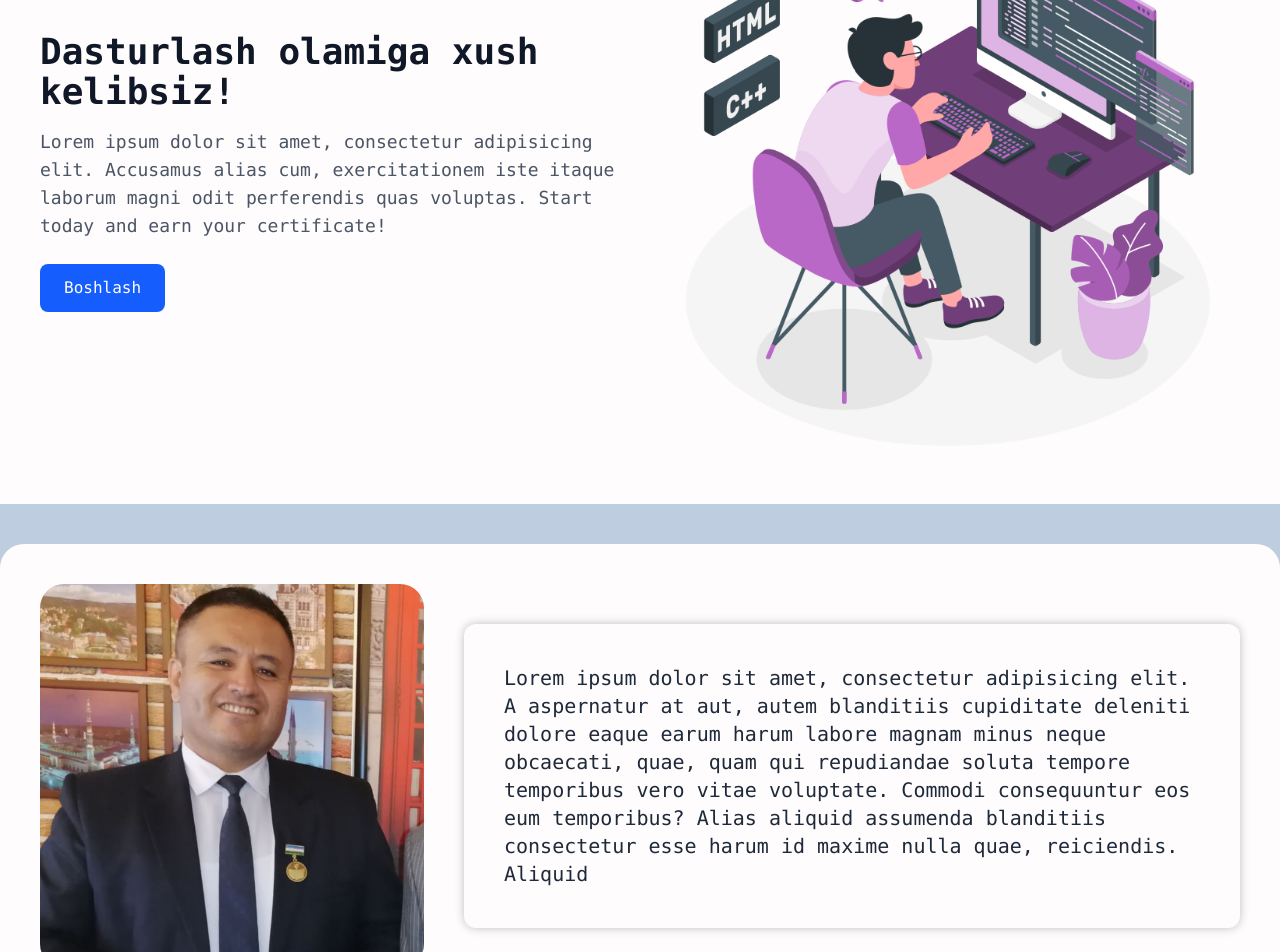
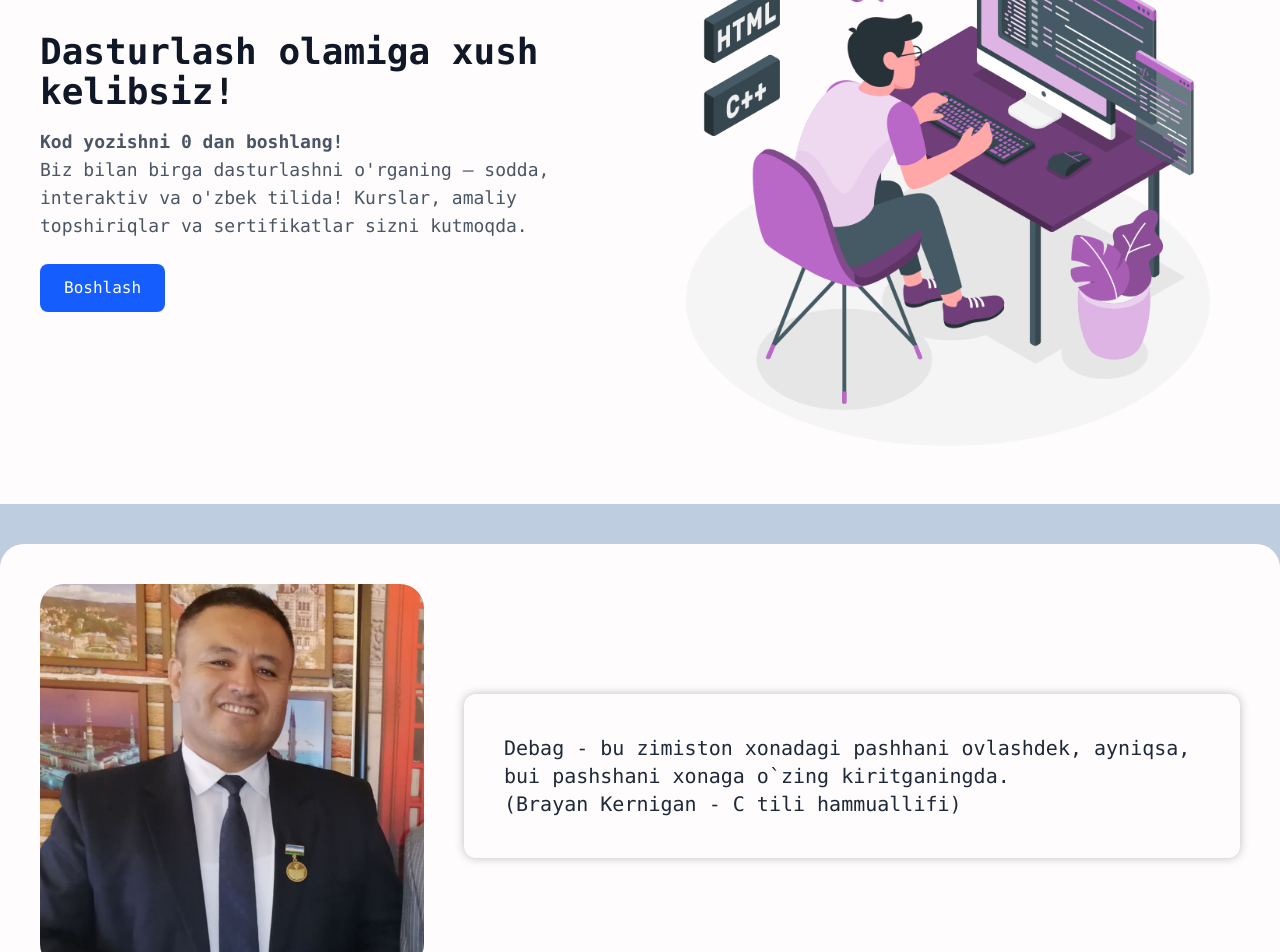
Before and after one commit to OtabekBoboqulov/ucode_frontend, a React (Vite) app: page / in a window 1280 px wide. Shown: the part 200-1152 px from the top of the page. Built offline with nearby package versions, Linux system fonts and the light colour scheme; no server answers.

Commit message:
modify header and intro

```diff
--- a/src/components/Header/Header.jsx
+++ b/src/components/Header/Header.jsx
@@ -112,8 +112,9 @@ const Header = () => {
             Dasturlash olamiga xush kelibsiz!
           </h1>
           <p className="header-message">
-            Lorem ipsum dolor sit amet, consectetur adipisicing elit. Accusamus alias cum, exercitationem iste itaque
-            laborum magni odit perferendis quas voluptas. Start today and earn your certificate!
+            <strong>Kod yozishni 0 dan boshlang!</strong><br/>
+            Biz bilan birga dasturlashni o'rganing — sodda, interaktiv va o'zbek tilida! Kurslar, amaliy topshiriqlar va
+            sertifikatlar sizni kutmoqda.
           </p>
           {!userData && (
             <Link to="/signup" className="header-btn">
--- a/src/components/Intro/Intro.jsx
+++ b/src/components/Intro/Intro.jsx
@@ -3,8 +3,13 @@ import teacher from '../../assets/teacher.jpg';
 import './Intro.css';
 import {motion} from 'framer-motion';
 import {useInView} from 'react-intersection-observer';
+import {phrases} from "../../constants.jsx";
 
 const Intro = () => {
+  const getPhrase = () => {
+    return phrases[Math.floor(Math.random() * phrases.length)];
+  }
+
   const {ref, inView} = useInView({triggerOnce: true});
   return (
     <motion.div className="intro"
@@ -16,11 +21,7 @@ const Intro = () => {
       <div className="teacher-wrap">
         <img src={teacher} alt="Teacher" className="teacher-image"/>
       </div>
-      <div className="intro-text">Lorem ipsum dolor sit amet, consectetur adipisicing elit. A aspernatur at aut, autem
-        blanditiis cupiditate deleniti dolore eaque earum harum labore magnam minus neque obcaecati, quae, quam qui
-        repudiandae soluta tempore temporibus vero vitae voluptate. Commodi consequuntur eos eum temporibus? Alias
-        aliquid assumenda blanditiis consectetur esse harum id maxime nulla quae, reiciendis. Aliquid
-      </div>
+      <div className="intro-text">{getPhrase()}</div>
     </motion.div>
   );
 };
--- a/src/constants.jsx
+++ b/src/constants.jsx
@@ -1,2 +1,40 @@
+import React from "react";
+
 export const BASE_URL = "https://web-production-d4808.up.railway.app";
 export const MEDIA_BASE_URL = "https://res.cloudinary.com/bnf404/";
+
+
+export const phrases = [
+  (
+    <div>
+      “I think everybody in this country should learn to program a computer... because it teaches you how to think.”<br/>
+      "The Lost Interview" (1995)
+      <hr/>
+      O`ylashimcha, bu mamlakatdagi har bir kishi kompyuterda dasturlashni o`rganishi kerak... chunki bu o`ylashga o`rgatadi.
+    </div>
+  ),
+  (
+    <div>
+      “Programming is not typing. It's thinking.”<br/>
+      Edsger Deykstra <hr/>
+      Dasturlash - bu klaviaturada matn terish emas, bu fikrlash demakdir.
+    </div>
+  ),
+  (
+    <div>
+      Dasturlash - bu biz o`zimizni fikrlashga o`rgatadigan muhitdir. <br/>
+      (Xel Abelson - Structure and Interpretation of Computer Programs kitobi muallifi)
+    </div>
+  ),
+  (
+    <div>
+      Dasturchi bu sehrgar, faqat sehrli tayoqcha o`rnida klaviatura.
+    </div>
+  ),
+  (
+    <div>
+      Debag - bu zimiston xonadagi pashhani ovlashdek, ayniqsa, bui pashshani xonaga o`zing kiritganingda. <br/>
+      (Brayan Kernigan - C tili hammuallifi)
+    </div>
+  )
+];
```
